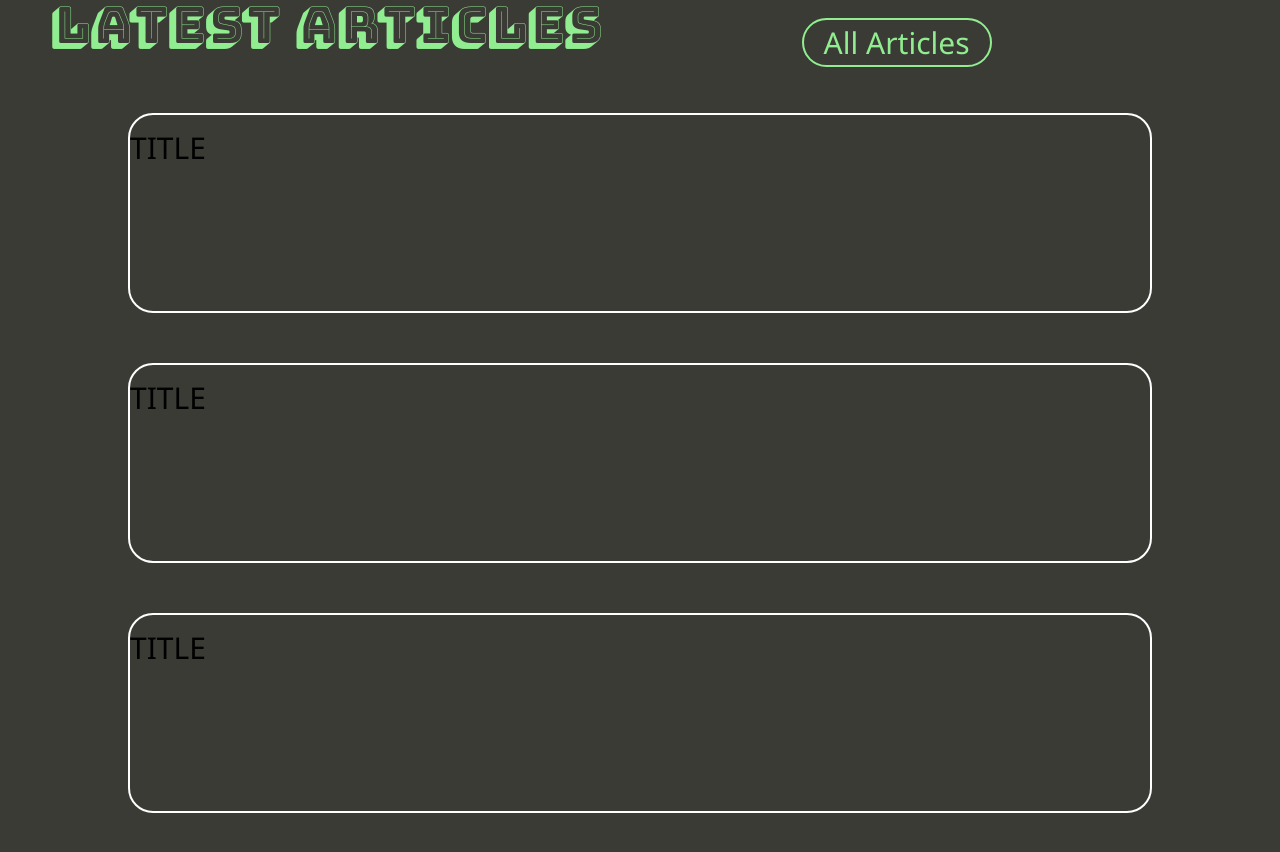
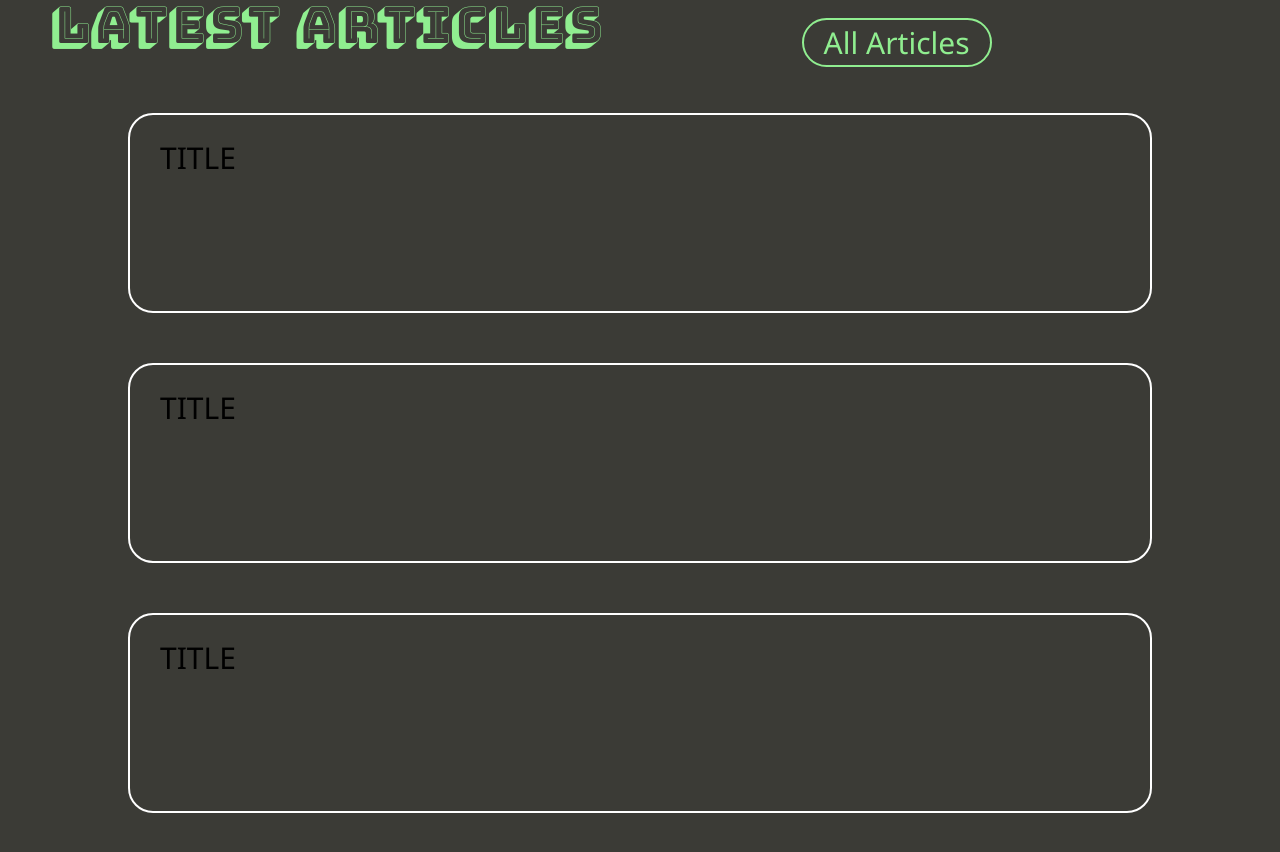
Before and after one commit to StudentCZ/my-website, a React (Create React App) app: page / in a window 1280 px wide. Shown: the part 1220-2072 px from the top of the page. Built offline with nearby package versions, Linux system fonts and the light colour scheme.

Commit message:
added padding to borderBox header

```diff
--- a/src/components/Articles.module.css
+++ b/src/components/Articles.module.css
@@ -41,3 +41,8 @@ a {
   border-radius: 25px;
   margin-bottom: 50px;
 }
+
+.borderBoxHeader {
+  padding-left: 30px;
+  padding-top: 10px;
+}
```
